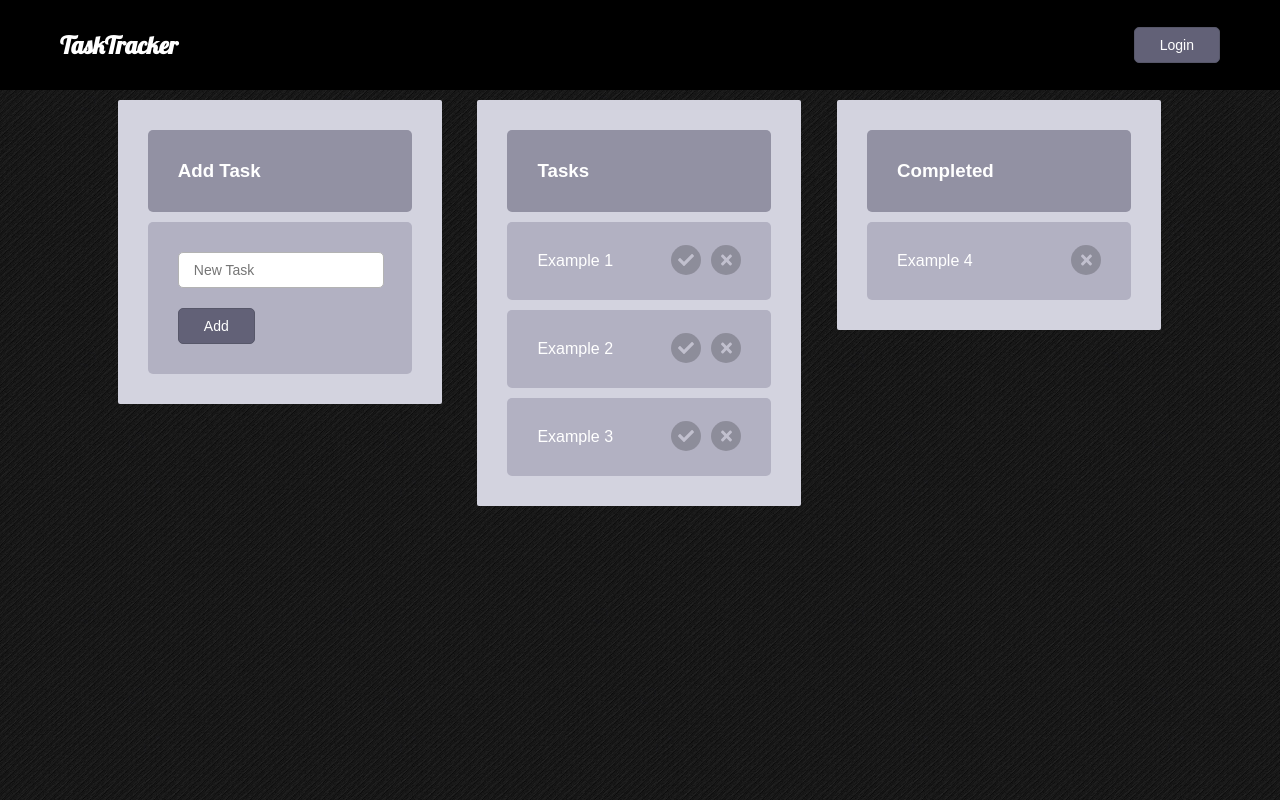
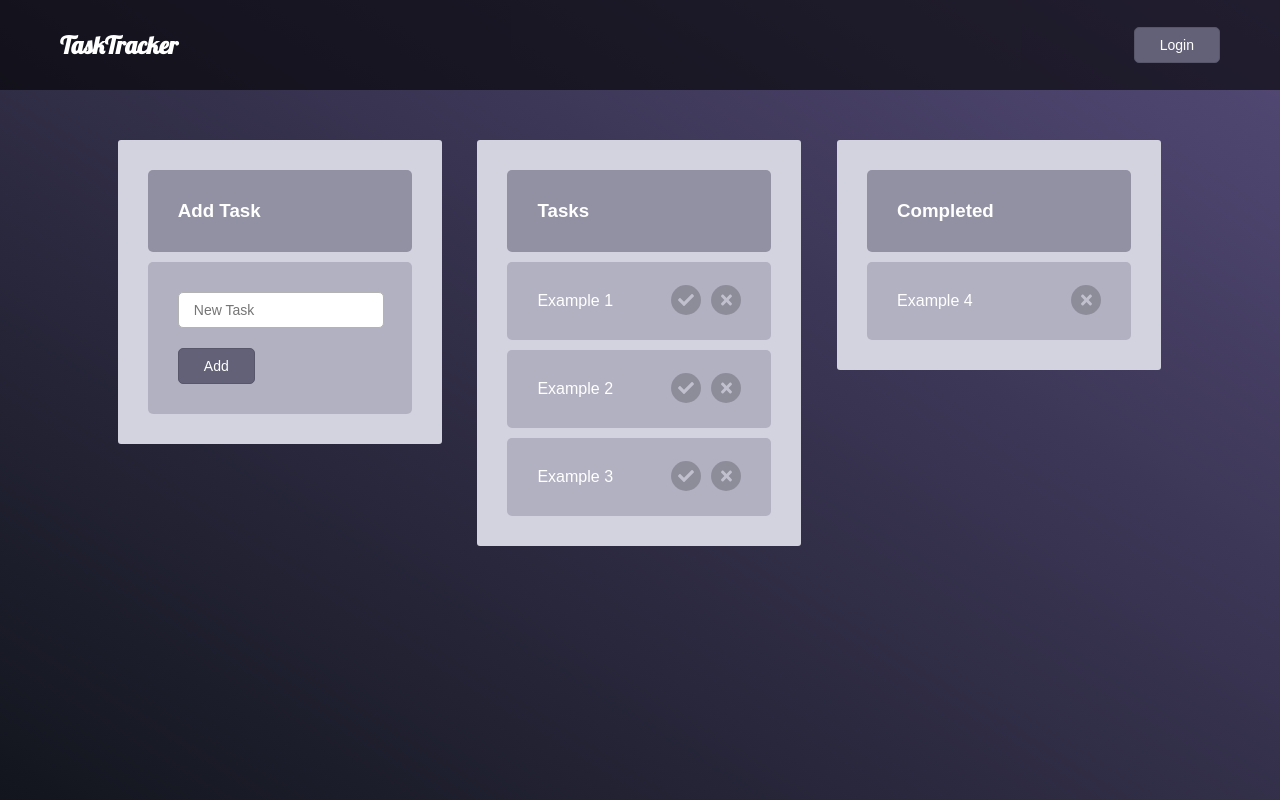
Before and after one commit to jackseabolt/TaskTracker-client, a React app: page /demo in a window 1280 px wide. Built offline with nearby package versions, Linux system fonts and the light colour scheme.

Commit message:
background color issue corrected

```diff
--- a/src/components/Demo/Demo.css
+++ b/src/components/Demo/Demo.css
@@ -1,7 +1,8 @@
 .Demo {
     display: flex;
     align-items: top;
-    padding: 100px;
+    padding: 140px 100px;
+    height: 100%;
 }
 
 
--- a/src/components/Header/Header.css
+++ b/src/components/Header/Header.css
@@ -1,7 +1,7 @@
 .header {
     width: calc(100% - 120px);
     position: fixed;
-    background-color: black;
+    background-color: rgba(0, 0, 0, 0.6);
     top: 0px;
     z-index: 30;
     padding: 30px 60px;
--- a/src/components/Home/Home.css
+++ b/src/components/Home/Home.css
@@ -1,7 +1,7 @@
 
 .home {
     padding: 140px 100px;
-    background: linear-gradient(to top right, rgb(18, 21, 29), rgb(84, 74, 119));
+    /* background: linear-gradient(to top right, rgb(18, 21, 29), rgb(84, 74, 119)); */
     height: 100vh;
     color: white;
     display: flex;
--- a/src/index.css
+++ b/src/index.css
@@ -2,8 +2,18 @@ body {
   margin: 0;
   padding: 0px;
   font-family: sans-serif;
-  background-color: rgb(0, 0, 0);
-  background-image: url('./images/background.jpg');
+  height: 100%;
+  overflow: auto;
+  min-height: 100%;
+  height: 100%;
+  background-repeat: no-repeat;
+  background-attachment: fixed;
+  background: linear-gradient(to top right, rgb(18, 21, 29), rgb(84, 74, 119));
+  background-attachment: fixed;
+}
+
+html {
+  height: 100%;
 }
 
 a {
@@ -31,7 +41,7 @@ button:focus {
   background-color: rgb(211, 211, 223);
   transition: 300ms ease-in-out;
   height: 100%;
-  border-radius: 2px;
+  border-radius: 3px;
 }
 
 .g-item {
```
